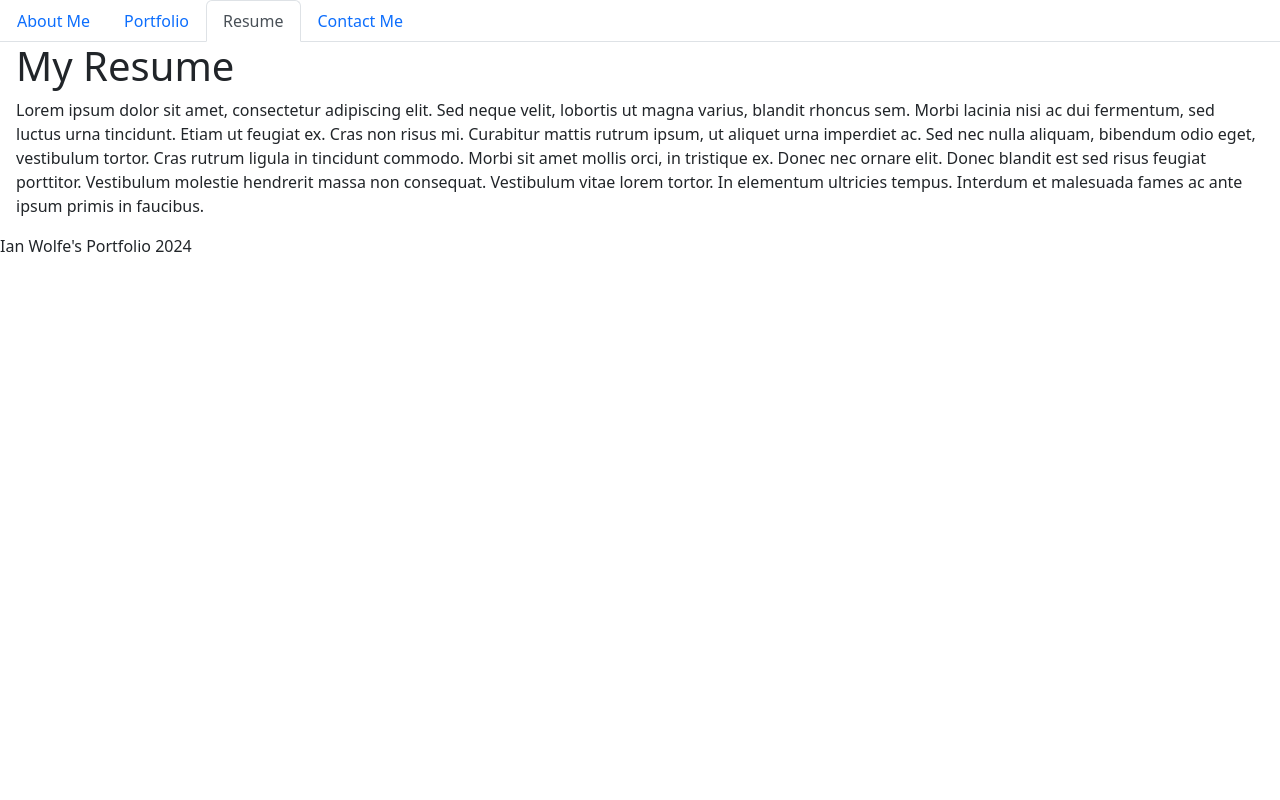
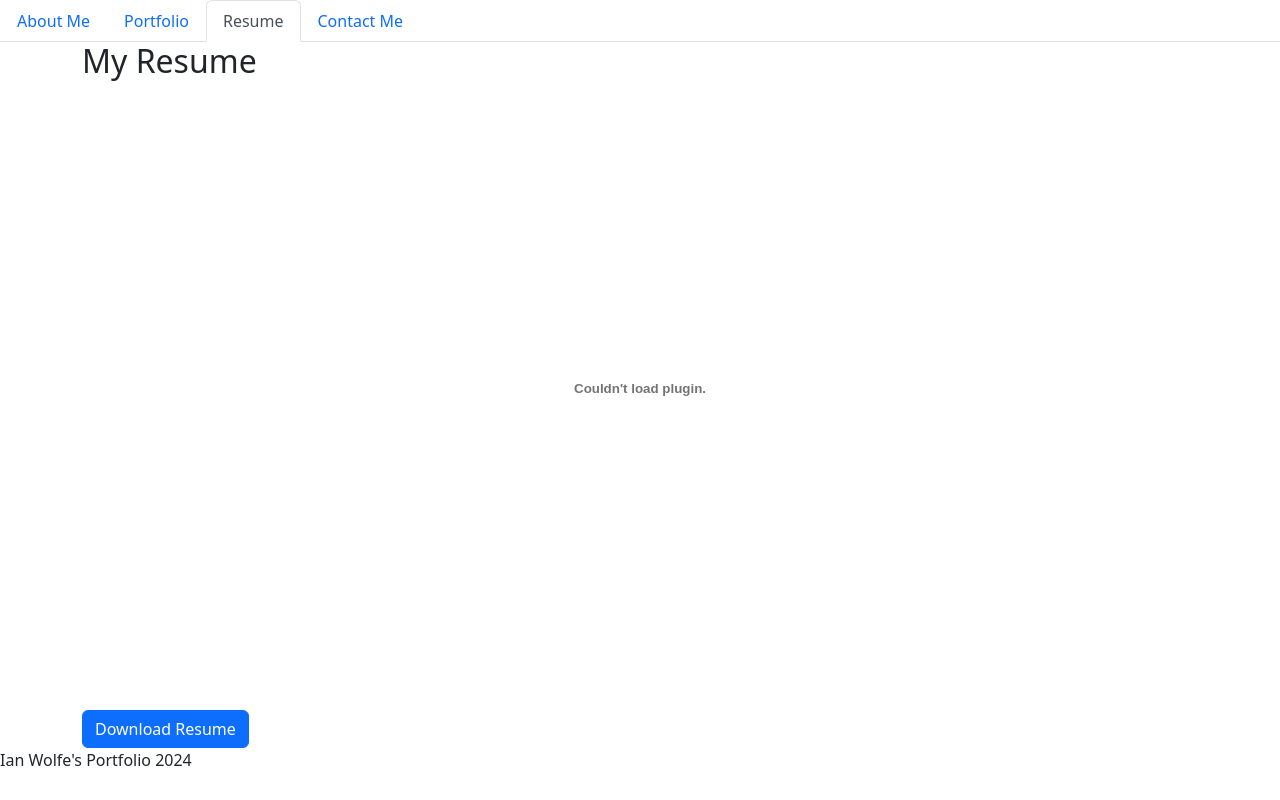
Before and after one commit to enkw/c20-react-portfolio, a React (Vite) app: page /Resume in a window 1280 px wide. Built offline with nearby package versions, Linux system fonts and the light colour scheme.

Commit message:
Got the resume page working, download works as well

```diff
--- a/src/pages/Resume.jsx
+++ b/src/pages/Resume.jsx
@@ -1,19 +1,30 @@
-export default function Resume() {
+import React from 'react';
+
+function Resume() {
+  const resumeUrl = '/assets/Resume.pdf';
+
+  const handleDownloadClick = () => {
+    const link = document.createElement('a');
+    link.href = resumeUrl;
+    link.download = 'ian_wolfe_resume.pdf';
+    document.body.appendChild(link);
+    link.click();
+    document.body.removeChild(link);
+  };
+
   return (
-    <div>
-      <h1>My Resume</h1>
-      <p>
-        Lorem ipsum dolor sit amet, consectetur adipiscing elit. Sed neque
-        velit, lobortis ut magna varius, blandit rhoncus sem. Morbi lacinia nisi
-        ac dui fermentum, sed luctus urna tincidunt. Etiam ut feugiat ex. Cras
-        non risus mi. Curabitur mattis rutrum ipsum, ut aliquet urna imperdiet
-        ac. Sed nec nulla aliquam, bibendum odio eget, vestibulum tortor. Cras
-        rutrum ligula in tincidunt commodo. Morbi sit amet mollis orci, in
-        tristique ex. Donec nec ornare elit. Donec blandit est sed risus feugiat
-        porttitor. Vestibulum molestie hendrerit massa non consequat. Vestibulum
-        vitae lorem tortor. In elementum ultricies tempus. Interdum et malesuada
-        fames ac ante ipsum primis in faucibus.
-      </p>
+    <div className="container">
+      <h2>My Resume</h2>
+      <div>
+        <embed src={resumeUrl} type="application/pdf" width="100%" height="600px" />
+      </div>
+      <div>
+        <button className="btn btn-primary mt-3" onClick={handleDownloadClick}>
+          Download Resume
+        </button>
+      </div>
     </div>
   );
 }
+
+export default Resume;
```
